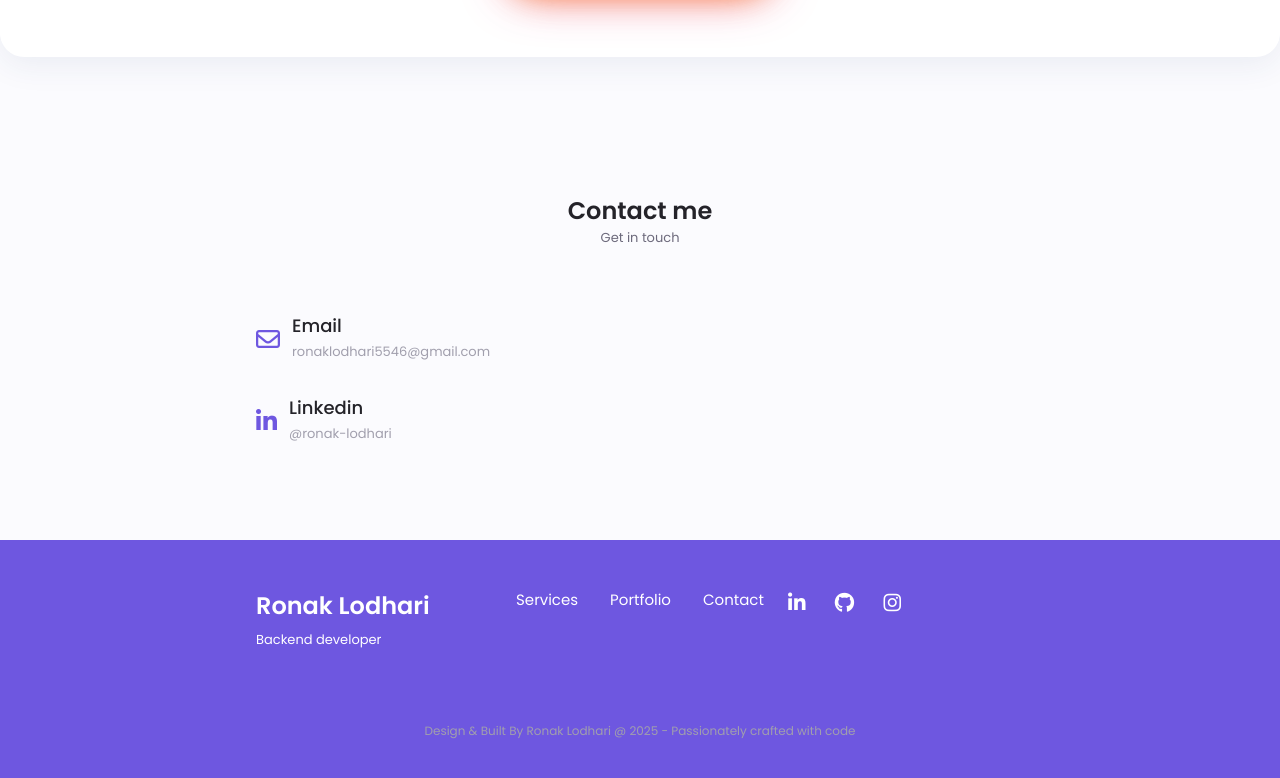
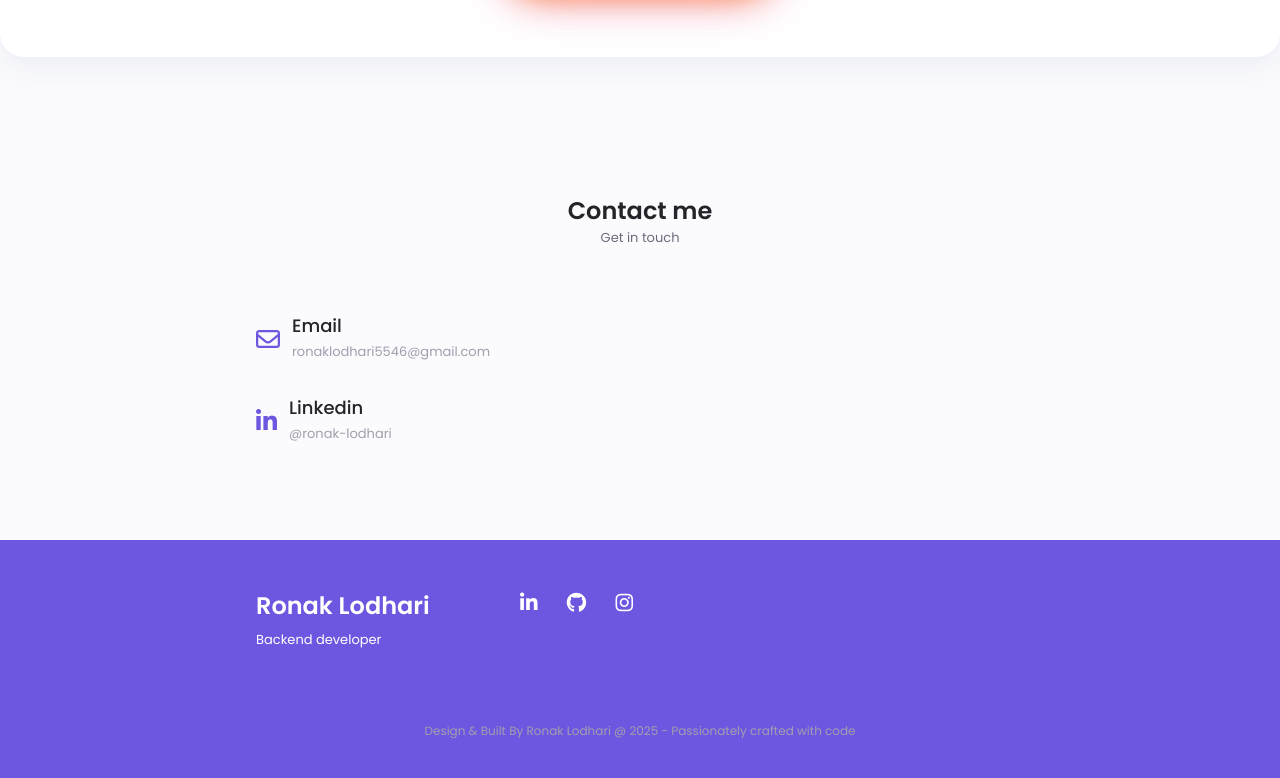
Before and after one commit to RonakLodhari/Personal-Portfolio, a plain HTML site: page index.html in a window 1280 px wide. Shown: the part 3895-4673 px from the top of the page. Drawn offline with Linux system fonts and the light colour scheme.

Commit message:
Update index.html

```diff
--- a/index.html
+++ b/index.html
@@ -871,18 +871,6 @@
               <h1 class="footer-title">Ronak Lodhari</h1>
               <span class="footer-subtitle">Backend developer</span>
             </div>
-            <ul class="footer-links">
-              <li>
-                <a href="#services" class="footer-link">Services</a>
-              </li>
-              <li>
-                <a href="#portfolio" class="footer-link">Portfolio</a>
-              </li>
-              <li>
-                <a href="#contact" class="footer-link">Contact</a>
-              </li>
-            </ul>
-
             <div class="footer-socials">
               <a
                 href="https://www.linkedin.com/in/ronak-lodhari-682a13308"
```
